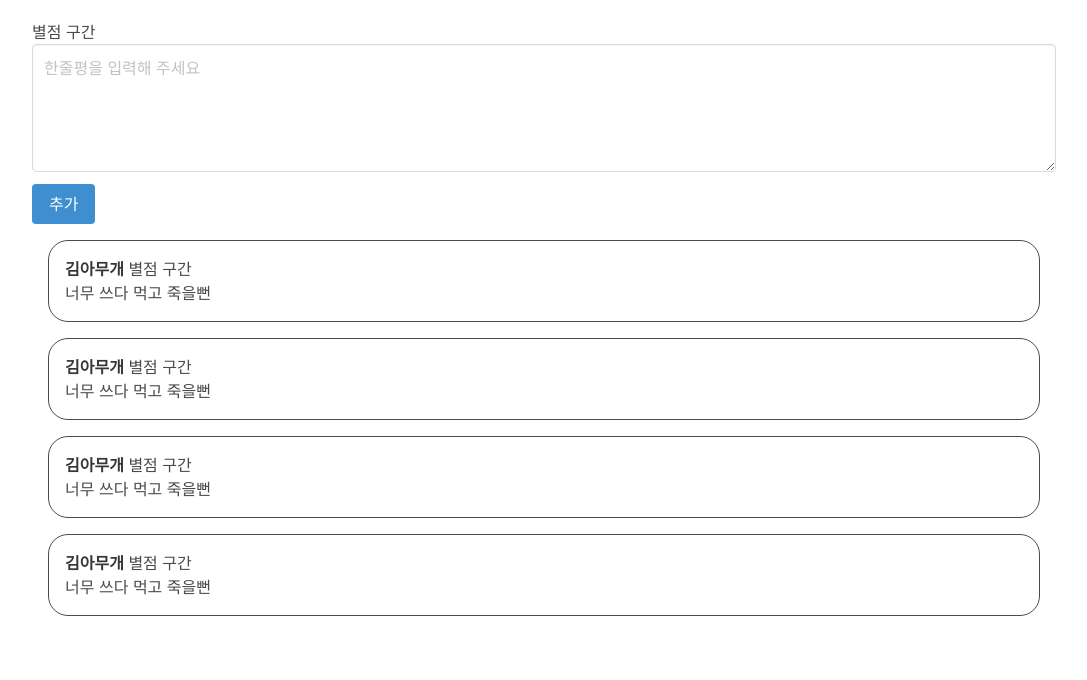
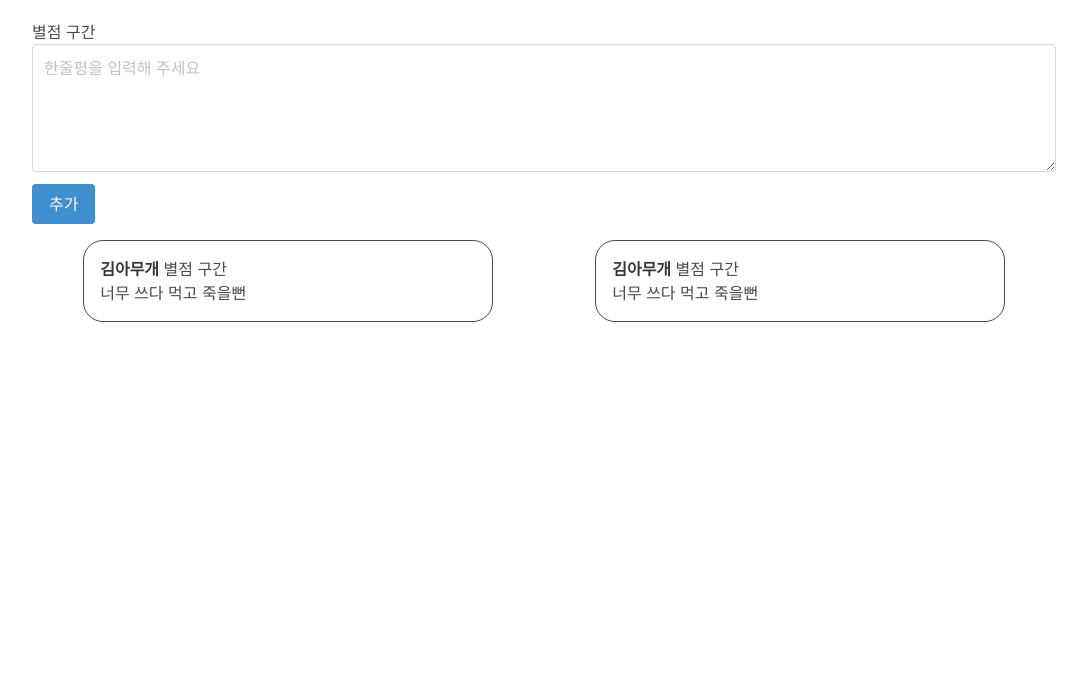
Before and after one commit to JahunSeo/alcohol-garbage, a Flask app: template templates/detail.html in a window 1280 px wide. Shown: the part 515-1195 px from the top of the page, without its empty margins (96-1183 px from the left). After the commit the page ends 837 px from the top, so only its background shows below. Run offline with Flask 2, Linux system fonts and the light colour scheme; the template is opened without the code that fills it, so the values that code supplies are empty; parts of the project's set-up code (start-up, migrations or seed data) failed here and were passed over; some libraries are stand-ins or nearby versions.

Commit message:
디테일 페이지 레이아웃 수정

```diff
--- a/static/css/detail.css
+++ b/static/css/detail.css
@@ -11,13 +11,30 @@
   justify-content: center;
   height: 150px;
 }
-.commentsBox {
+
+.myCommentsBox {
   border: solid 1px;
   margin: 1rem;
   padding: 1rem;
   border-radius: 20px;
+  flex-basis: 40%;
+}
+
+.otherCommentsBox {
+  border: solid 1px;
+  margin: 1rem;
+  padding: 1rem;
+  border-radius: 20px;
+  flex-basis: 40%;
 }
 
 .beerInfo {
   padding: 20px;
 }
+
+.commentsBox {
+  display: flex;
+  align-items: center;
+  justify-content: space-around;
+  flex-wrap: wrap;
+}
--- a/templates/detail.html
+++ b/templates/detail.html
@@ -44,6 +44,7 @@
   </article>
 </div>
 <div class="commentsBox">
+  <div class="myCommentsBox">
     <article class="media">
       <div class="media-content">
         <div class="content">
@@ -56,7 +57,7 @@
       </div>
     </article>
   </div>
-<div class="commentsBox">
+  <div class="otherCommentsBox">
     <article class="media">
       <div class="media-content">
         <div class="content">
@@ -69,31 +70,6 @@
       </div>
     </article>
   </div>
-<div class="commentsBox">
-  <article class="media">
-    <div class="media-content">
-      <div class="content">
-        <p>
-          <strong>김아무개</strong> <label>별점 구간</label>
-          <br />
-          너무 쓰다 먹고 죽을뻔
-        </p>
-      </div>
-    </div>
-  </article>
-</div>
-<div class="commentsBox">
-  <article class="media">
-    <div class="media-content">
-      <div class="content">
-        <p>
-          <strong>김아무개</strong> <label>별점 구간</label>
-          <br />
-          너무 쓰다 먹고 죽을뻔
-        </p>
-      </div>
-    </div>
-  </article>
 </div>
 
 {% endblock %}
```
Lines whose indentation alone changed are shown as unchanged.
